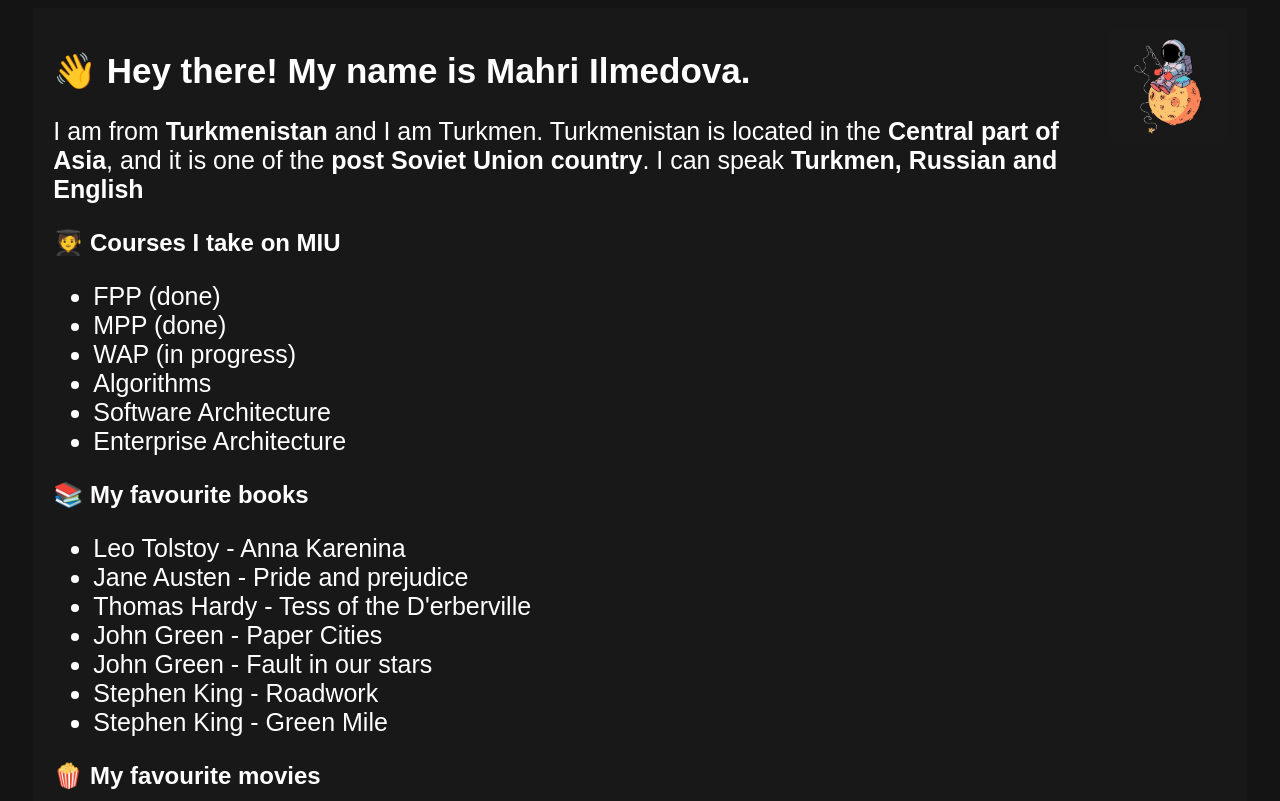
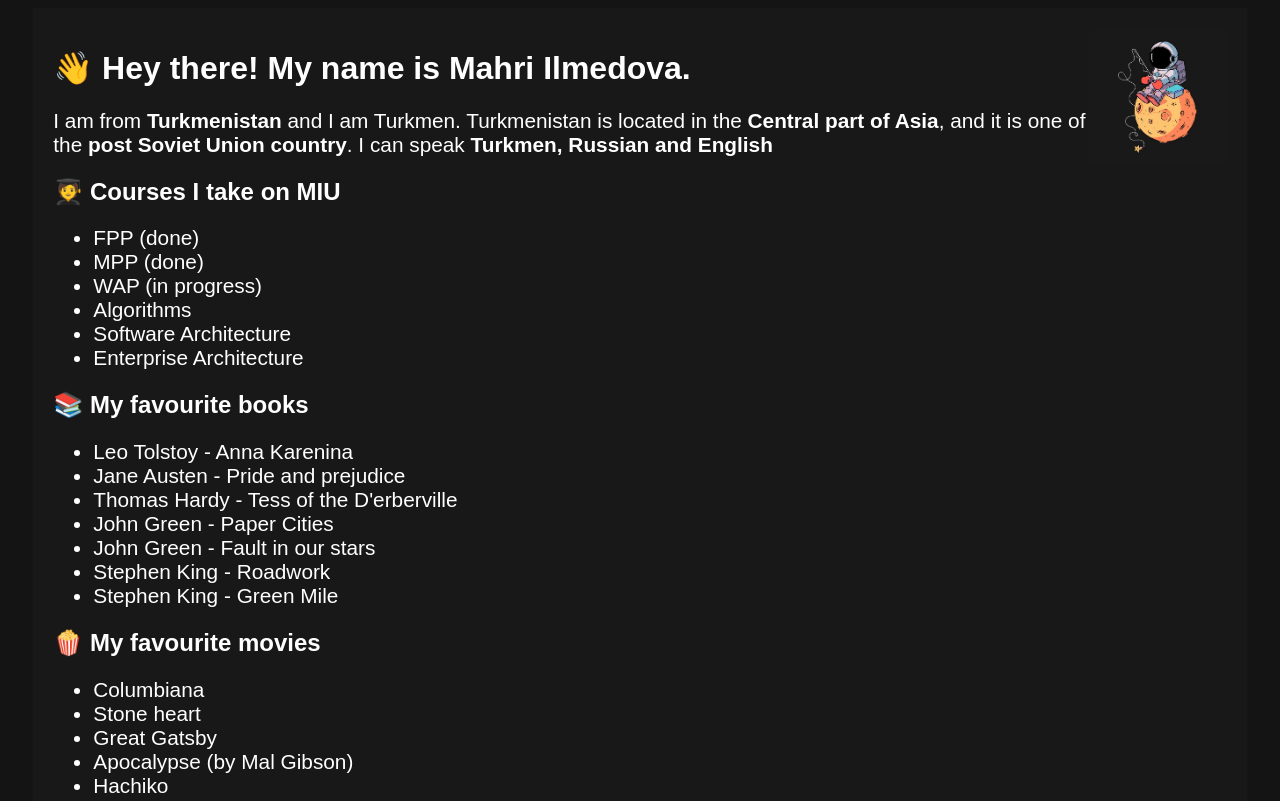
Before and after one commit to ilmedova/wap, a plain HTML site: page lab1/aboutme.html in a window 1280 px wide. Shown: the top 801 px of the page. Drawn offline with Linux system fonts and the light colour scheme.

Commit message:
font size changed to rem

```diff
--- a/public/css/style.css
+++ b/public/css/style.css
@@ -5,7 +5,7 @@ body {
 }
 
 h1{
-    font-size: 35px;
+    font-size: 2rem;
 }
 
 .profile-picture-area{
@@ -41,9 +41,9 @@ a:visited{
 }
 
 p{
-    font-size: 25px;
+    font-size: 1.3rem;
 }
 
 ul{
-    font-size: 25px;
+    font-size: 1.3rem;
 }
```
